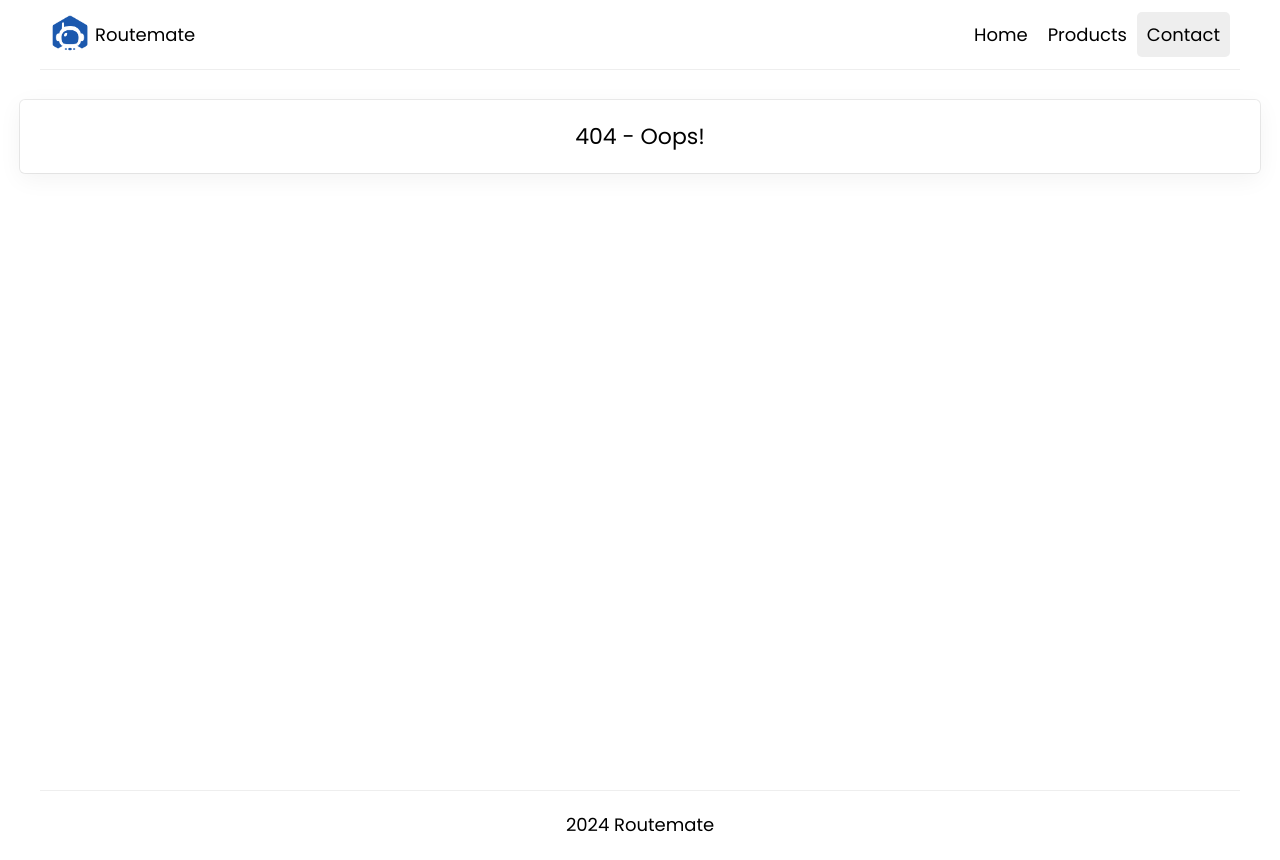
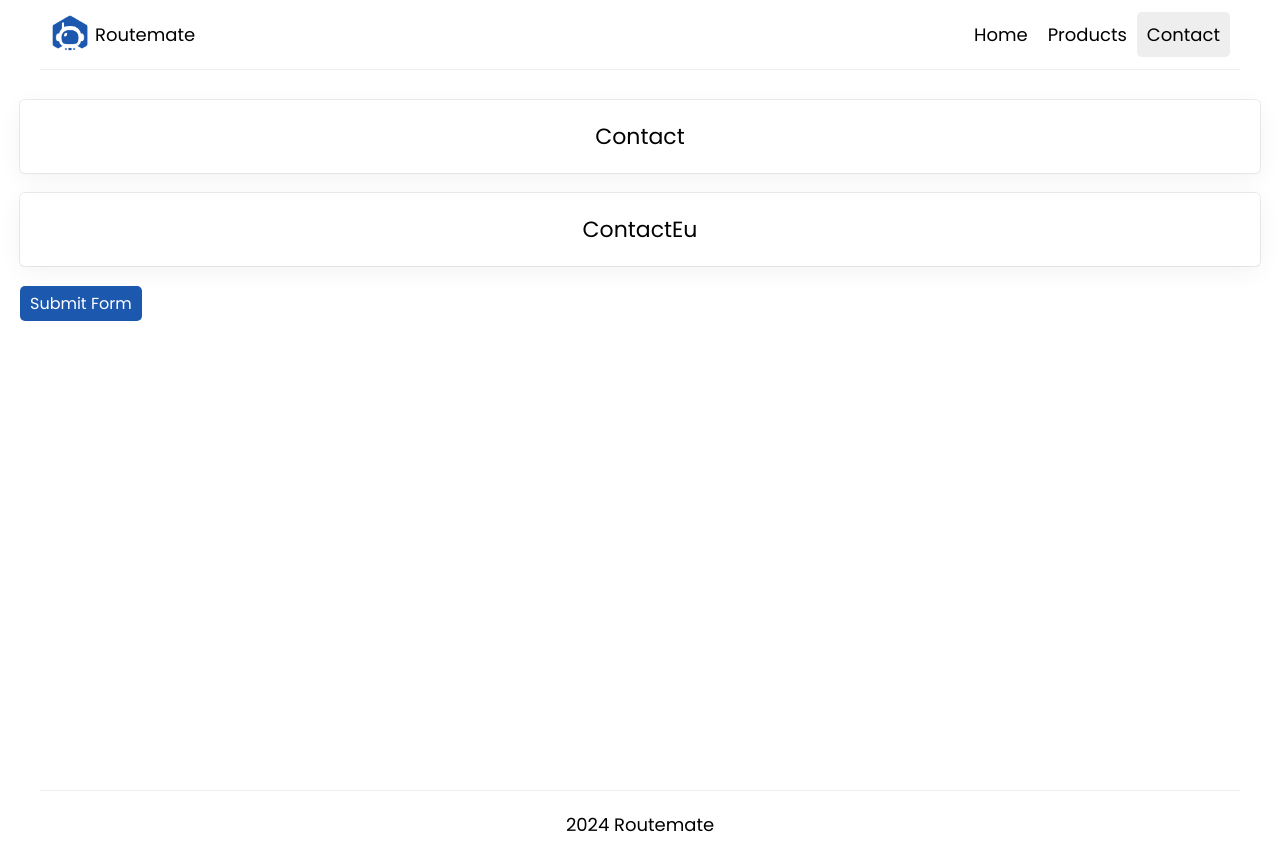
Before and after one commit to devesh1808/RouteMate, a React (Vite) app: page /contact/eu in a window 1280 px wide. Before the commit this address had no page. Built offline with nearby package versions, Linux system fonts and the light colour scheme.

Commit message:
nested routing for contact

```diff
--- a/src/App.jsx
+++ b/src/App.jsx
@@ -6,6 +6,10 @@ import { ProductList } from "./components/ProductList.jsx";
 import { ProductDetail } from "./components/ProductDetail.jsx";
 import { Contact } from "./components/Contact.jsx";
 import { Admin } from "./components/Admin.jsx";
+import { ContactIn } from "./components/ContactIn.jsx";
+import { ContactEu } from "./components/ContactEu.jsx";
+import { ContactUs } from "./components/ContactUs.jsx";
+import { ContactOther } from "./components/ContactOther.jsx";
 import { PageNotFound } from "./components/PageNotFound.jsx";
 import "./App.css";
 
@@ -20,7 +24,12 @@ export default function App() {
           <Route path="/" element={<Home />} />
           <Route path="products" element={<ProductList />} />
           <Route path="products/:id" element={<ProductDetail />} />
-          <Route path="contact" element={<Contact />} />
+          <Route path="contact" element={<Contact />}>
+            <Route path="in" element={<ContactIn />} />
+            <Route path="eu" element={<ContactEu />} />
+            <Route path="us" element={<ContactUs />} />
+            <Route path="*" element={<ContactOther />} />
+          </Route>
           <Route
             path="admin"
             element={user ? <Admin /> : <Navigate to="/products" />}
--- a/src/components/Contact.jsx
+++ b/src/components/Contact.jsx
@@ -1,4 +1,4 @@
-import { useNavigate } from "react-router-dom";
+import { useNavigate, Outlet } from "react-router-dom";
 
 export const Contact = () => {
   const navigate = useNavigate();
@@ -11,6 +11,7 @@ export const Contact = () => {
   return (
     <>
       <div className="component">Contact</div>
+      <Outlet />
       <button onClick={handleSubmit}>Submit Form</button>
     </>
   );
--- /dev/null
+++ b/src/components/ContactEu.jsx
@@ -0,0 +1,3 @@
+export const ContactEu = () => {
+  return <div className="component">ContactEu</div>;
+};
--- /dev/null
+++ b/src/components/ContactIn.jsx
@@ -0,0 +1,3 @@
+export const ContactIn = () => {
+  return <div className="component">ContactIn</div>;
+};
--- /dev/null
+++ b/src/components/ContactOther.jsx
@@ -0,0 +1,3 @@
+export const ContactOther = () => {
+  return <div className="component">ContactOther</div>;
+};
--- /dev/null
+++ b/src/components/ContactUs.jsx
@@ -0,0 +1,3 @@
+export const ContactUs = () => {
+  return <div className="component">ContactUs</div>;
+};
```
